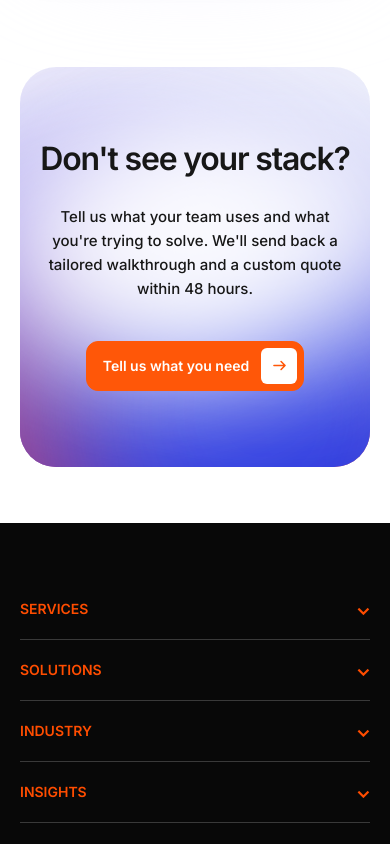
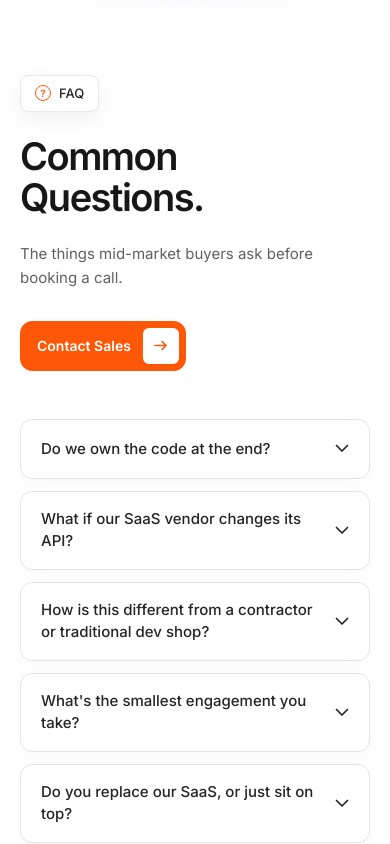
Before and after one commit to shivanithakur90/my-dev-website, a Next.js app: page / in a window 390 px wide. Shown: the part 6420-7264 px from the top of the page. Built offline with nearby package versions, Linux system fonts and the light colour scheme.

Commit message:
create faq section

```diff
--- a/app/page.tsx
+++ b/app/page.tsx
@@ -3,6 +3,7 @@ import WhatWeDoSection from "@/components/home/WhatWeDoSection";
 import WhyNowSection from "@/components/home/WhyNowSection";
 import HowItWorksSection from "@/components/home/HowItWorksSection";
 import RecentBuilds from "@/components/home/RecentBuilds";
+import FaqSection from "@/components/home/FaqSection";
 import StackCtaSection from "@/components/home/StackCtaSection";
 
 export default function Home() {
@@ -13,6 +14,7 @@ export default function Home() {
       <WhyNowSection />
       <HowItWorksSection />
       <RecentBuilds />
+      <FaqSection />
       <StackCtaSection />
     </main>
   );
--- /dev/null
+++ b/components/home/FaqSection.jsx
@@ -0,0 +1,131 @@
+"use client";
+
+import Link from "next/link";
+import { useState } from "react";
+
+const faqs = [
+  {
+    question: "Do we own the code at the end?",
+    answer:
+      "Yes. Once the engagement is complete, your team owns the source code and all agreed project deliverables.",
+  },
+  {
+    question: "What if our SaaS vendor changes its API?",
+    answer:
+      "We build integrations to be maintainable and can update the connection when your vendor changes its API or authentication requirements.",
+  },
+  {
+    question: "How is this different from a contractor or traditional dev shop?",
+    answer:
+      "We work as a product-focused extension of your team, combining discovery, design, engineering, and long-term technical ownership.",
+  },
+  {
+    question: "What's the smallest engagement you take?",
+    answer:
+      "We can begin with a focused discovery or a small, clearly defined build before expanding into a larger engagement.",
+  },
+  {
+    question: "Do you replace our SaaS, or just sit on top?",
+    answer:
+      "Usually we connect and extend the tools you already use, but we can also replace specific workflows when that is the better option.",
+  },
+];
+
+export default function FaqSection() {
+  const [openIndex, setOpenIndex] = useState(null);
+
+  return (
+    <section className="w-full bg-white py-16 sm:py-20 lg:py-24">
+      <div className="container grid gap-12 lg:grid-cols-[0.55fr_1fr] lg:gap-20">
+        <div className="lg:pt-1">
+          <div className="inline-flex items-center gap-2 rounded-lg border border-[#e7e7e7] bg-white px-3.5 py-2 text-[13px] font-medium text-[#242424] shadow-[0_8px_25px_rgba(0,0,0,0.06)]">
+            <span className="flex h-4 w-4 items-center justify-center rounded-full border border-[#ff5708] text-[10px] font-semibold text-[#ff5708]">
+              ?
+            </span>
+            FAQ
+          </div>
+
+          <h2 className="mt-6 text-[38px] font-semibold leading-[1.08] tracking-[-1.5px] text-[#171717] sm:text-[46px] lg:text-[52px] lg:tracking-[-2px]">
+            Common
+            <br />
+            Questions.
+          </h2>
+
+          <p className="mt-6 max-w-[360px] text-[15px] leading-[1.55] text-[#606060] sm:text-[17px]">
+            The things mid-market buyers ask before booking a call.
+          </p>
+
+          <Link
+            href="/contact"
+            className="group mt-8 flex w-fit items-center gap-3 rounded-xl border border-[#ff5708] bg-[#ff5708] py-1.5 pl-4 pr-1.5 text-[14px] font-semibold text-white transition-colors duration-300 hover:bg-white hover:text-[#ff5708]"
+          >
+            Contact Sales
+            <span className="flex h-9 w-9 items-center justify-center rounded-md bg-white text-[#ff5708] transition-colors duration-300 group-hover:bg-[#ff5708] group-hover:text-white">
+              <svg
+                width="19"
+                height="19"
+                viewBox="0 0 24 24"
+                fill="none"
+                aria-hidden="true"
+              >
+                <path
+                  d="M5 12H19M14 7L19 12L14 17"
+                  stroke="currentColor"
+                  strokeWidth="2"
+                  strokeLinecap="round"
+                  strokeLinejoin="round"
+                />
+              </svg>
+            </span>
+          </Link>
+        </div>
+
+        <div className="space-y-3">
+          {faqs.map((faq, index) => {
+            const isOpen = openIndex === index;
+
+            return (
+              <div
+                key={faq.question}
+                className="overflow-hidden rounded-xl border border-[#e4e4e4] bg-white shadow-[0_7px_20px_rgba(0,0,0,0.025)]"
+              >
+                <button
+                  type="button"
+                  className="flex min-h-[58px] w-full items-center justify-between gap-5 px-5 py-4 text-left text-[15px] font-medium text-[#242424] sm:px-6 sm:text-[16px]"
+                  aria-expanded={isOpen}
+                  onClick={() => setOpenIndex(isOpen ? null : index)}
+                >
+                  {faq.question}
+                  <svg
+                    className={`shrink-0 transition-transform duration-200 ${
+                      isOpen ? "rotate-180" : ""
+                    }`}
+                    width="14"
+                    height="9"
+                    viewBox="0 0 14 9"
+                    fill="none"
+                    aria-hidden="true"
+                  >
+                    <path
+                      d="M1.5 1.5L7 7L12.5 1.5"
+                      stroke="currentColor"
+                      strokeWidth="1.7"
+                      strokeLinecap="round"
+                      strokeLinejoin="round"
+                    />
+                  </svg>
+                </button>
+
+                {isOpen && (
+                  <div className="border-t border-[#eeeeee] px-5 pb-5 pt-4 text-[14px] leading-[1.65] text-[#666666] sm:px-6 sm:text-[15px]">
+                    {faq.answer}
+                  </div>
+                )}
+              </div>
+            );
+          })}
+        </div>
+      </div>
+    </section>
+  );
+}
```
